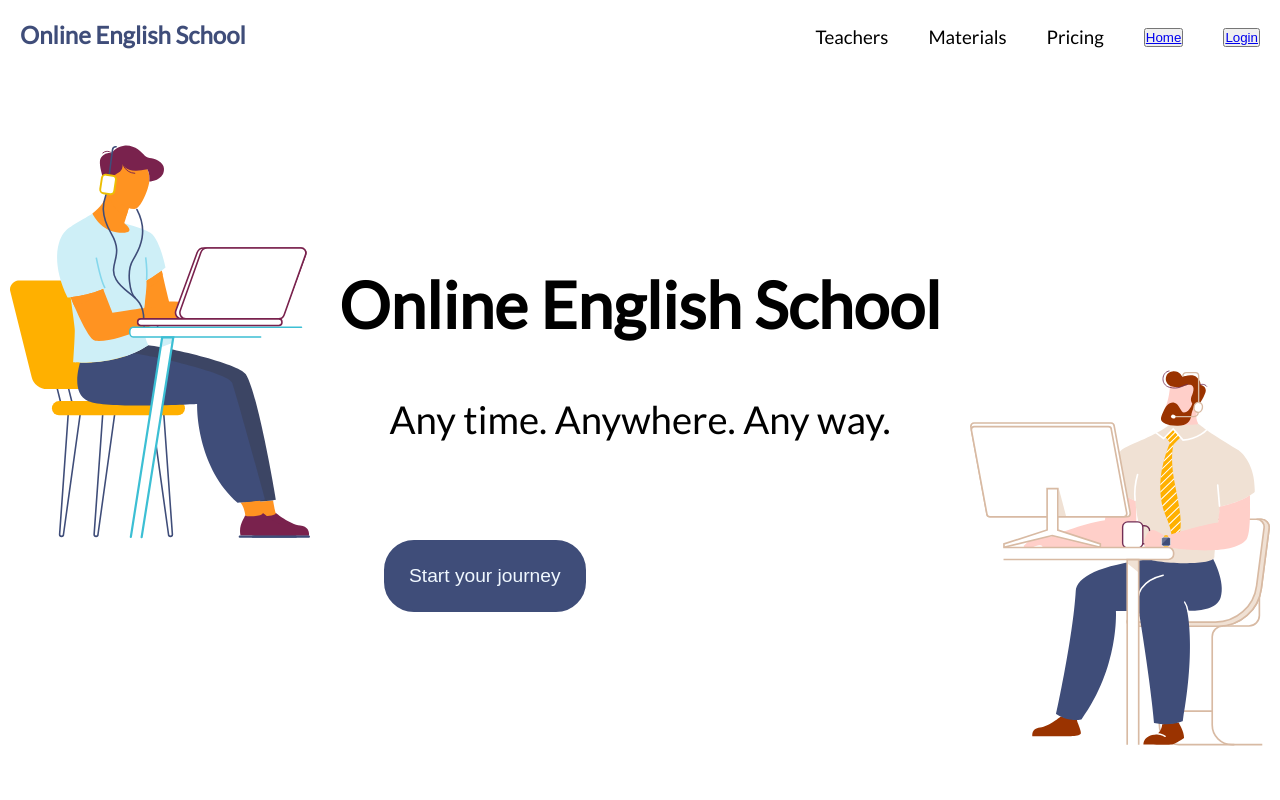
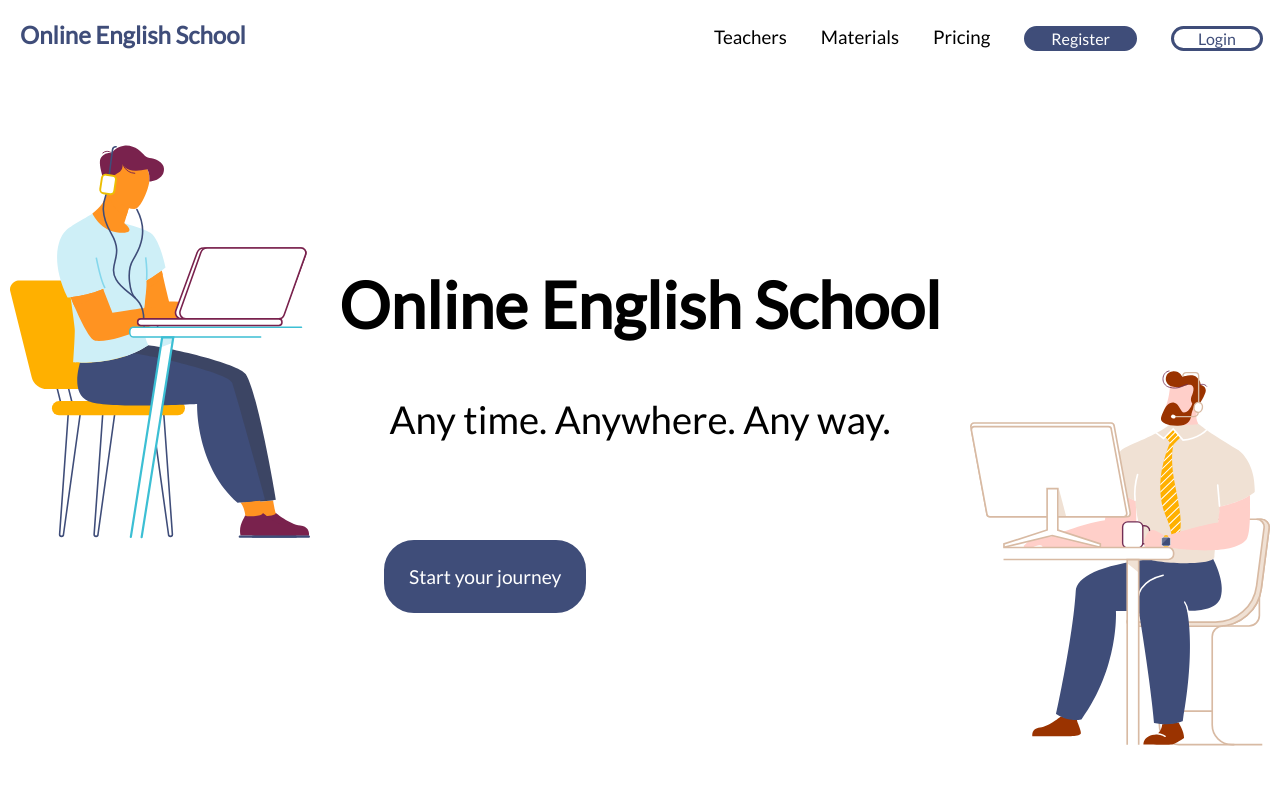
Before and after one commit to Thunderbolton/Online-English-School, a React (Create React App) app: page / in a window 1280 px wide. Shown: the top 800 px of the page. Built offline with nearby package versions, Linux system fonts and the light colour scheme.

Commit message:
added button styling

```diff
--- a/src/components/Info.js
+++ b/src/components/Info.js
@@ -10,21 +10,21 @@ const Info = () => {
                     <h1>Any time</h1>
                     <h3>Arrange your lesson schedule around you. We have teachers online at all times. Meet some of our teachers here. </h3>
                 </div>
-                <img src={anytime} alt="r" />
+                <img src={anytime} alt="A man standing with a calendar and a clock" />
             </section>
             <section className="infoBox2">
                 <div className="infoBoxtext">
                     <h1>Anywhere</h1>
                     <h3>At home. In a cafe. In a park. Jump into conversation from wherever you are comfortable. </h3>
                 </div>
-                <img src={anywhere} alt="d" />
+                <img src={anywhere} alt="A woman using a computer" />
             </section>
             <section className="infoBox3">
                 <div className="infoBoxtext">
                     <h1>Any way</h1>
                     <h3>Enjoy full flexiblility of your English classes whether it's on a computer, tablet or smarthphone.</h3>
                 </div>
-                <img src={anyway} alt="d" />
+                <img src={anyway} alt="Alternating devices" />
             </section>
         </div>
 
--- a/src/components/Navbar.js
+++ b/src/components/Navbar.js
@@ -13,12 +13,12 @@ const Navbar = () => {
                     <h3>Pricing</h3>
                 </li>
                 <li>
-                    <button>
-                        <a href="/">Home</a>
+                    <button id="register-button">
+                        <a href="/register">Register</a>
                     </button>
                 </li>
                 <li>
-                    <button>
+                    <button id="login-button">
                         <a href="/login">Login</a>
                     </button>
                 </li>
--- a/src/index.css
+++ b/src/index.css
@@ -6,9 +6,7 @@
   margin: 0;
   padding: 0;
   list-style: none;
-}
-
-body {
+  text-decoration: none;
   font-family: 'Lato', sans-serif;
 }
 
@@ -22,8 +20,7 @@ body {
   /* border: red 2px solid; */
   background-color: #fff;
   /* margin-left: auto; */
-  /* position: fixed;
-  z-index: 1; */
+  /*z-index: 1; */
 }
 
 .navbar ul {
@@ -31,7 +28,7 @@ body {
 }
 
 .navbar li {
-  margin: 20px;
+  margin: 17px;
 }
 
 .navbar h1 {
@@ -49,9 +46,31 @@ body {
   font-weight: 600;
 }
 
+#register-button {
+  /* border: solid 2px red; */
+  border: #3f4d79 3px solid;
+  color: white;
+  font-size: clamp(1rem, 1.1vw, 2rem);
+  border-radius: 30px;
+  background-color: #3f4d79;
+}
+#register-button a {
+  color: #fff;
+  padding: 1.5em;
+}
+
+#login-button {
+  border: #3f4d79 3px solid;
+  font-size: clamp(1rem, 1.1vw, 2rem);
+  border-radius: 30px;
+  background-color: #fff;
+}
+#login-button a {
+  color: #3f4d79;
+  padding: 1.5em;
+}
+
 .hero {
-  /* color: blue; */
-  /* background-color:darkgray; */
   display: flex;
   /* justify-content: center;
   align-items: center; */
@@ -99,10 +118,8 @@ body {
   width: 100%;
   top: 40%;
   font-weight: 100;
-  /* font-size: 3vw; */
   font-size: clamp(2rem, 3vw, 5rem);
   /* border: red 2px solid; */
-  /* margin: auto; */
   text-align: center;
 }
 
@@ -115,12 +132,11 @@ body {
   padding: 1.2em;
   cursor: pointer;
   white-space: nowrap; /* text will stay on one line */
-  /* font-size: 3vw; */
   font-size: clamp(1rem, 1.5vw, 2.5rem);
   border: #3f4d79 2px solid;
   border-radius: 30px;
   background-color: #3f4d79;
-  color: aliceblue;
+  color: #fff;
 }
 
 @media(max-width:900px) {
```
